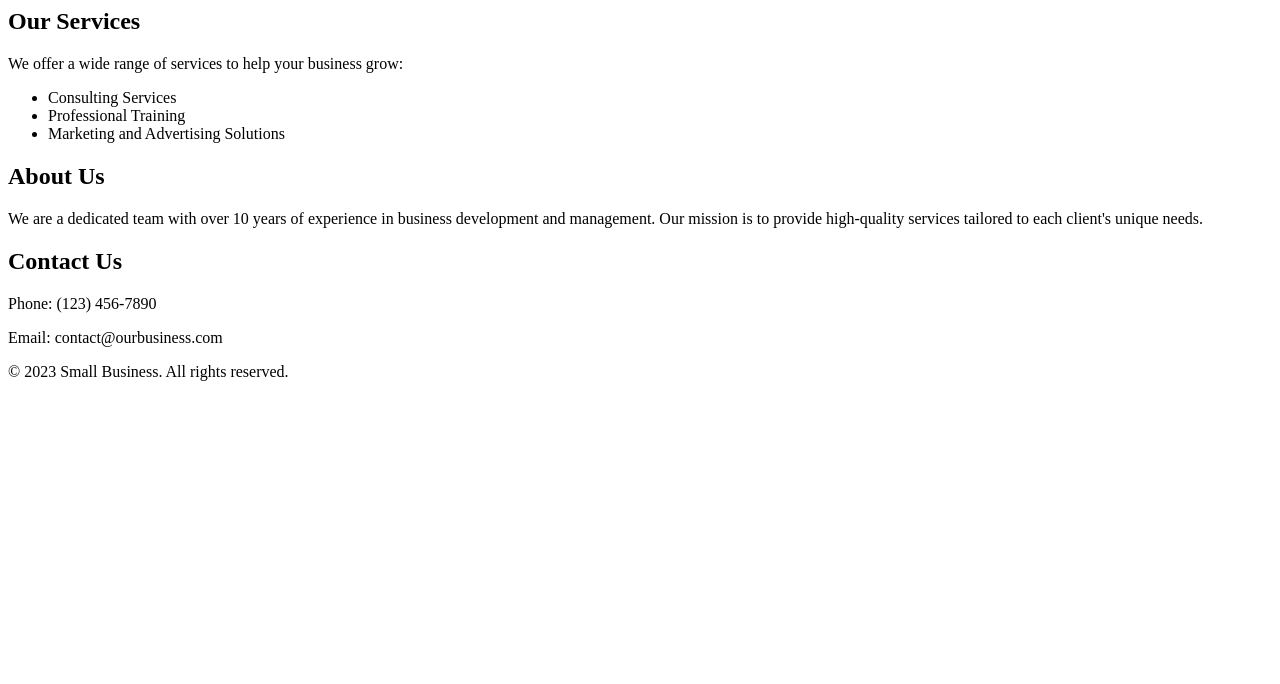
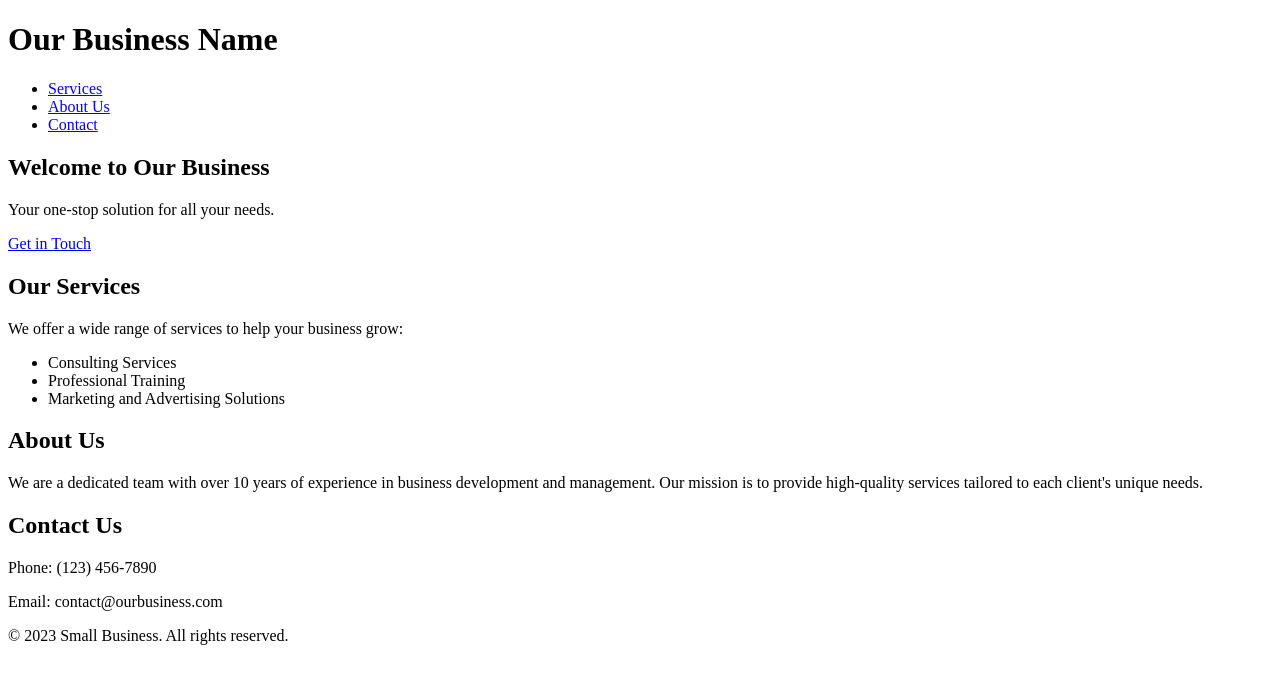
Before and after one commit to Praveenchoudary/Simple-Static-app, a plain HTML site: page index.html in a window 1280 px wide. Drawn offline with Linux system fonts and the light colour scheme.

Commit message:
Update index.html

```diff
--- a/index.html
+++ b/index.html
@@ -1,5 +1,31 @@
 
-   </section>
+<!DOCTYPE html>
+<html>
+<head>
+    <title>Small Business Homepage</title>
+    <link rel="stylesheet" href="style.css">
+</head>
+<body>
+    <header>
+        <div class="header-content">
+            <h1>Our Business Name</h1>
+            <nav>
+                <ul>
+                    <li><a href="#services">Services</a></li>
+                    <li><a href="#about">About Us</a></li>
+                    <li><a href="#contact">Contact</a></li>
+                </ul>
+            </nav>
+        </div>
+    </header>
+
+    <section id="hero">
+        <div class="hero-content">
+            <h2>Welcome to Our Business</h2>
+            <p>Your one-stop solution for all your needs.</p>
+            <a href="#contact" class="hero-button">Get in Touch</a>
+        </div>
+    </section>
 
     <section id="services">
         <h2>Our Services</h2>
```
